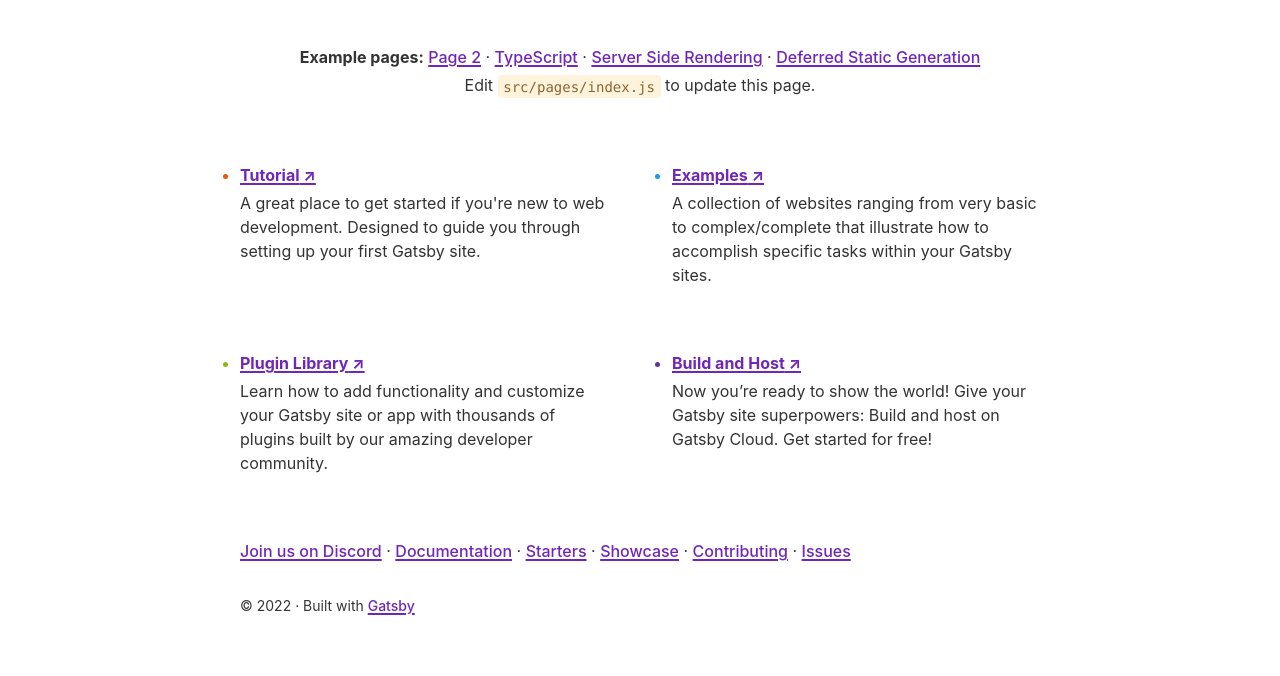
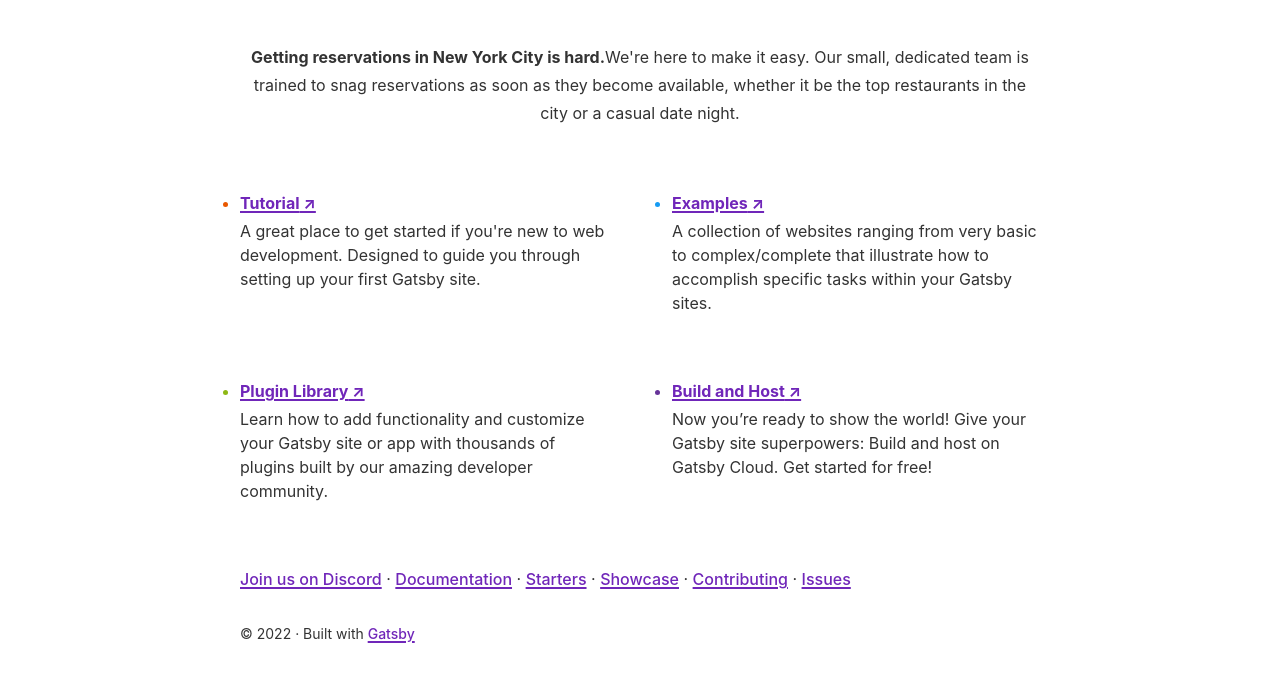
Before and after one commit to ethanpoortenga/getmethatreservation, a Gatsby site: page / in a window 1280 px wide. Shown: the part 246-922 px from the top of the page. Before the commit the page ends 894 px from the top, so only its background shows below. Built offline with nearby package versions, Linux system fonts and the light colour scheme; Gatsby itself is replaced by a stand-in of ours.

Commit message:
Update index.js

```diff
--- a/src/pages/index.js
+++ b/src/pages/index.js
@@ -86,15 +86,9 @@ const IndexPage = () => (
         <b>We'll book it</b>
       </h1>
       <p className={styles.intro}>
-        <b>Example pages:</b>{" "}
-        {samplePageLinks.map((link, i) => (
-          <React.Fragment key={link.url}>
-            <Link to={link.url}>{link.text}</Link>
-            {i !== samplePageLinks.length - 1 && <> · </>}
-          </React.Fragment>
-        ))}
-        <br />
-        Edit <code>src/pages/index.js</code> to update this page.
+        <b>Getting reservations in New York City is hard.</b>
+        We're here to make it easy. Our small, dedicated team is trained to snag reservations as soon as they become available,
+        whether it be the top restaurants in the city or a casual date night.
       </p>
     </div>
     <ul className={styles.list}>
```
